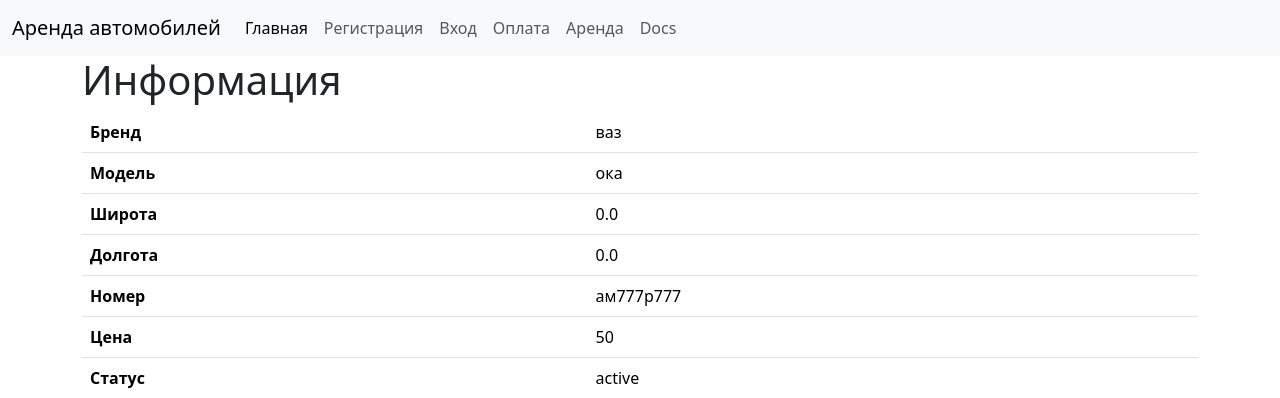
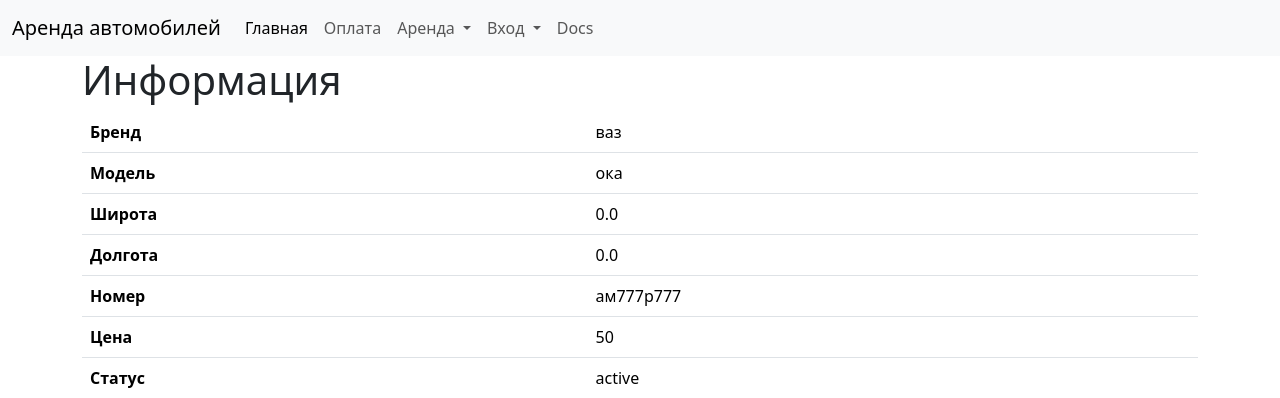
Before and after one commit to piton0pito/FastAPI_2.0, a FastAPI app: page /detail/1 in a window 1280 px wide. Shown: the top 398 px of the page. Run offline with FastAPI, Linux system fonts and the light colour scheme; parts of the project's set-up code (start-up, migrations or seed data) failed here and were passed over.

Commit message:
Update navbar.html

```diff
--- a/app/templates/navbar.html
+++ b/app/templates/navbar.html
@@ -10,17 +10,32 @@
             <a class="nav-link active" aria-current="page" href="/">Главная</a>
           </li>
           <li class="nav-item">
-            <a class="nav-link" href="/register">Регистрация</a>
-          </li>
-          <li class="nav-item">
-            <a class="nav-link" href="/login">Вход</a>
-          </li>
-          <li class="nav-item">
             <a class="nav-link" href="/payments">Оплата</a>
           </li>
+          <li class="nav-item dropdown">
+            <a class="nav-link dropdown-toggle" href="/" role="button" data-bs-toggle="dropdown" aria-expanded="false">
+              Аренда
+            </a>
+            <ul class="dropdown-menu">
+              <li><a class="dropdown-item" href="/start_rent">Начать аренду</a></li>
+              <li><a class="dropdown-item" href="/end_rent">Закончить аренду</a></li>
+            </ul>
+          </li>
+          {% if request.cookies.get("access_token") %}
           <li class="nav-item">
-            <a class="nav-link" href="/start_rent">Аренда</a>
+            <a href="/logout" class="btn btn-secondary">Выход</a>
           </li>
+          {% else %}
+          <li class="nav-item dropdown">
+            <a class="nav-link dropdown-toggle" href="/" role="button" data-bs-toggle="dropdown" aria-expanded="false">
+              Вход
+            </a>
+            <ul class="dropdown-menu">
+              <li><a class="dropdown-item" href="/register">Регистрация</a></li>
+              <li><a class="dropdown-item" href="/login">Войти</a></li>
+            </ul>
+          </li>
+          {% endif %}
           <li class="nav-item">
             <a class="nav-link" href="/docs">Docs</a>
           </li>
```
